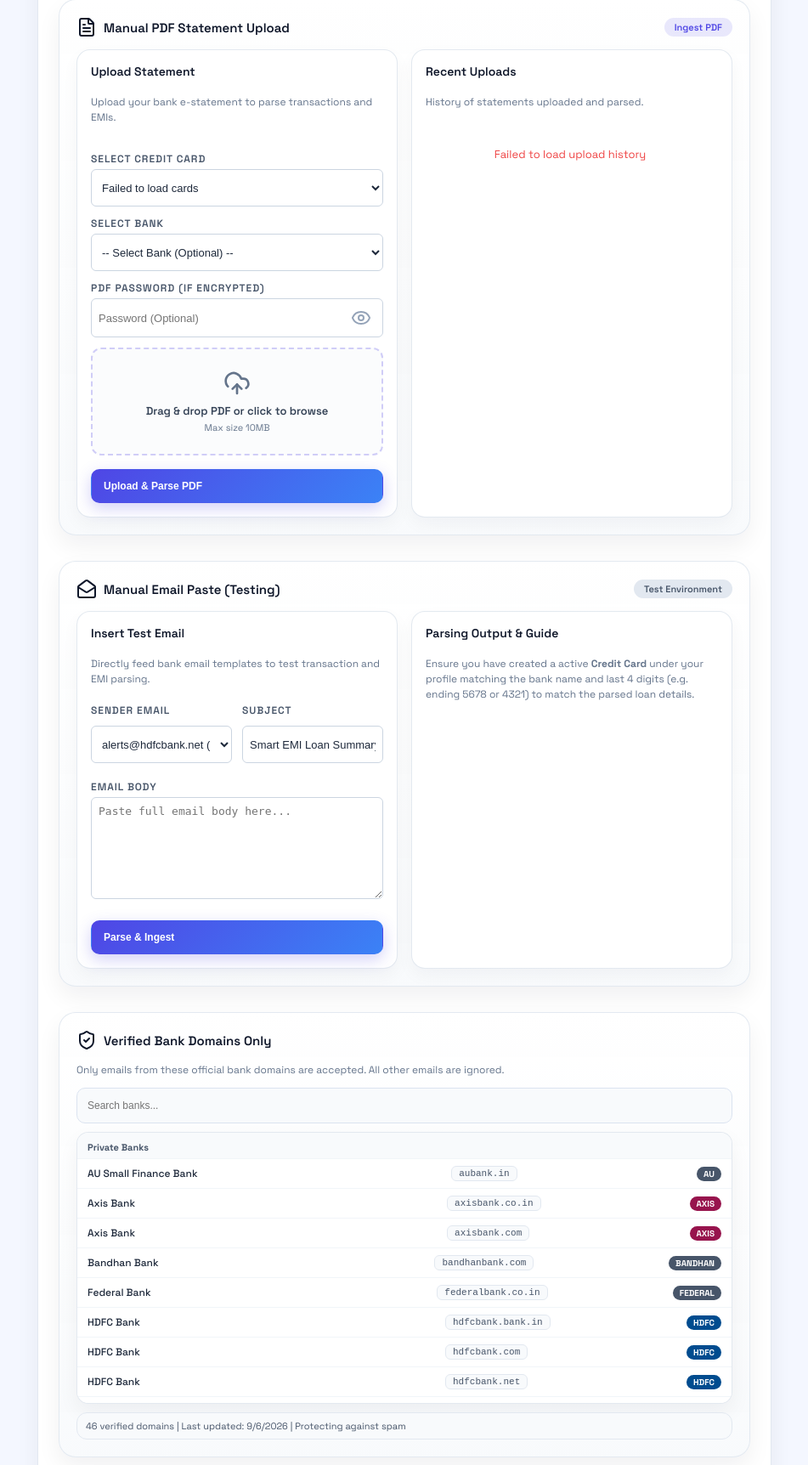
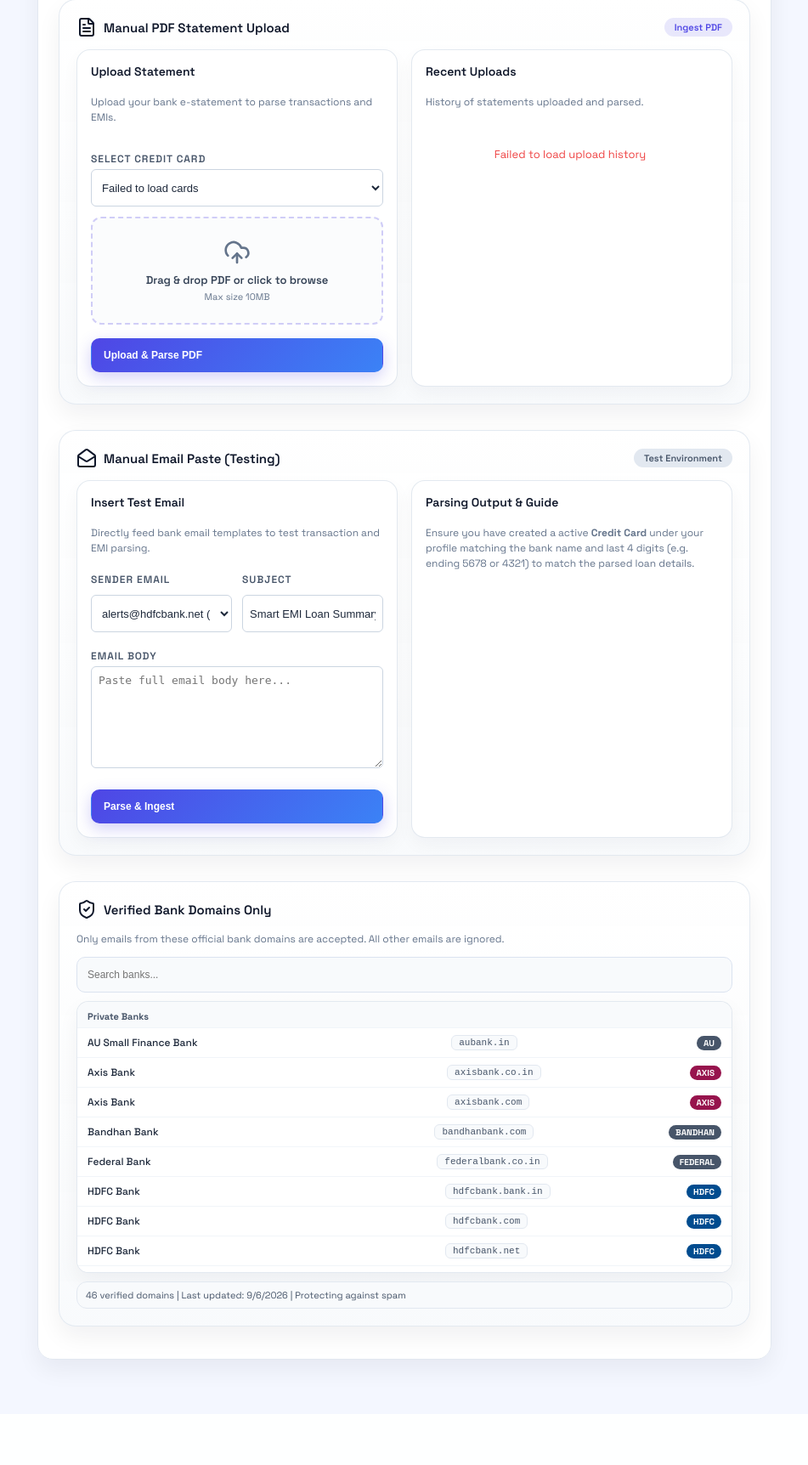
Before and after one commit to sanjith-sanil/FinAdvisor, a FastAPI app: page /profile in a window 1280 px wide. Shown: the part 1175-2899 px from the top of the page at 85% size, without its empty margins (328-1279 px from the left). After the commit the page ends 2799 px from the top, so only its background shows below. Run offline with FastAPI, Linux system fonts and the light colour scheme; data that the repository does not hold is empty; parts of the project's set-up code (start-up, migrations or seed data) failed here and were passed over.

Commit message:
Simplify PDF upload UI by removing select bank and password fields, and handling decryption automatically on the backend

```diff
--- a/app/routers/pdf.py
+++ b/app/routers/pdf.py
@@ -52,6 +52,17 @@
     # Retrieve all user decryption passwords (stored card passwords + generated candidates)
     from app.services.emi_upsert_service import _get_user_decryption_passwords
     passwords = await _get_user_decryption_passwords(db, user_id)
+
+    # Prioritize the password of the selected card if available
+    if card and card.statement_password_encrypted:
+        from app.services.crypto_service import decrypt_text
+        try:
+            card_pwd = decrypt_text(card.statement_password_encrypted)
+            if card_pwd:
+                passwords = [card_pwd] + [p for p in passwords if p != card_pwd]
+        except Exception:
+            pass
+
     if password:
         passwords = [password] + [p for p in passwords if p != password]
 
--- a/static/js/profile.js
+++ b/static/js/profile.js
@@ -106,8 +106,6 @@
 const syncTxnFound = document.getElementById("syncTxnFound");
 
 const pdfCardSelect = document.getElementById("pdfCardSelect");
-const pdfBankName = document.getElementById("pdfBankName");
-const pdfPassword = document.getElementById("pdfPassword");
 const pdfDropzone = document.getElementById("pdfDropzone");
 const pdfDropzoneText = document.getElementById("pdfDropzoneText");
 const pdfFile = document.getElementById("pdfFile");
@@ -487,38 +485,7 @@
 	}
 };
 
-pdfCardSelect?.addEventListener("change", async () => {
-	const cardId = pdfCardSelect.value;
-	if (!cardId) {
-		if (pdfPassword) pdfPassword.value = "";
-		if (pdfBankName) pdfBankName.value = "";
-		return;
-	}
 
-	const selectedCardOption = pdfCardSelect.selectedOptions[0];
-	const bankNameVal = selectedCardOption.dataset.bank || "";
-	if (bankNameVal && pdfBankName) {
-		const options = Array.from(pdfBankName.options);
-		const matchedOption = options.find(opt => opt.value && (bankNameVal.toLowerCase().includes(opt.value.toLowerCase()) || opt.value.toLowerCase().includes(bankNameVal.toLowerCase())));
-		if (matchedOption) {
-			pdfBankName.value = matchedOption.value;
-		}
-	}
-
-	try {
-		const userId = getUserId();
-		const data = await apiFetch(`/api/v1/cards/${cardId}/statement-password?user_id=${userId}`);
-		if (data && data.password && pdfPassword) {
-			pdfPassword.value = data.password;
-			showToast("Fetched card statement password", "success");
-		} else if (pdfPassword) {
-			pdfPassword.value = "";
-		}
-	} catch (error) {
-		console.error("Failed to fetch card password:", error);
-		if (pdfPassword) pdfPassword.value = "";
-	}
-});
 
 pdfDropzone?.addEventListener("dragover", (e) => {
 	e.preventDefault();
@@ -583,18 +550,12 @@
 
 	const userId = getUserId();
 	const cardId = pdfCardSelect ? pdfCardSelect.value : "";
-	const bankName = pdfBankName ? pdfBankName.value : "";
-	const password = pdfPassword ? pdfPassword.value : "";
 
 	const formData = new FormData();
 	formData.append("file", file);
-	if (password) {
-		formData.append("password", password);
-	}
 
 	let uploadUrl = `/api/v1/pdf/upload?user_id=${userId}`;
 	if (cardId) uploadUrl += `&card_id=${cardId}`;
-	if (bankName) uploadUrl += `&bank_name=${encodeURIComponent(bankName)}`;
 
 	const originalBtnText = pdfUploadBtn.textContent;
 	try {
--- a/templates/profile.html
+++ b/templates/profile.html
@@ -273,27 +273,7 @@
                     </select>
                   </div>
 
-                  <div style="margin-bottom: 12px;">
-                    <label style="display: block; font-size: 12px; margin-bottom: 4px; color: #475569;">Select Bank</label>
-                    <select id="pdfBankName" title="Select Bank" style="width: 100%; padding: 8px; border: 1px solid #CBD5E1; border-radius: 6px; font-size: 13px; background: white; color: #1e293b;">
-                      <option value="">-- Select Bank (Optional) --</option>
-                      <option value="HDFC Bank">HDFC Bank</option>
-                      <option value="ICICI Bank">ICICI Bank</option>
-                      <option value="Axis Bank">Axis Bank</option>
-                      <option value="SBI Bank">State Bank of India (SBI)</option>
-                      <option value="Kotak Bank">Kotak Mahindra Bank</option>
-                    </select>
-                  </div>
 
-                  <div style="margin-bottom: 12px;">
-                    <label style="display: block; font-size: 12px; margin-bottom: 4px; color: #475569;">PDF Password (if encrypted)</label>
-                    <div class="auth-input-wrapper">
-                      <input class="auth-input" id="pdfPassword" type="password" placeholder="Password (Optional)" style="width: 100%; padding: 8px; border: 1px solid #CBD5E1; border-radius: 6px; font-size: 13px; color: #1e293b;" />
-                      <button class="toggle-password" type="button" data-target="pdfPassword" title="Toggle password visibility">
-                        <i data-lucide="eye"></i>
-                      </button>
-                    </div>
-                  </div>
 
                   <div class="pdf-dropzone" id="pdfDropzone" style="margin-bottom: 16px;">
                     <i data-lucide="upload-cloud" style="width: 32px; height: 32px; color: #64748B; margin-bottom: 8px;"></i>
```
